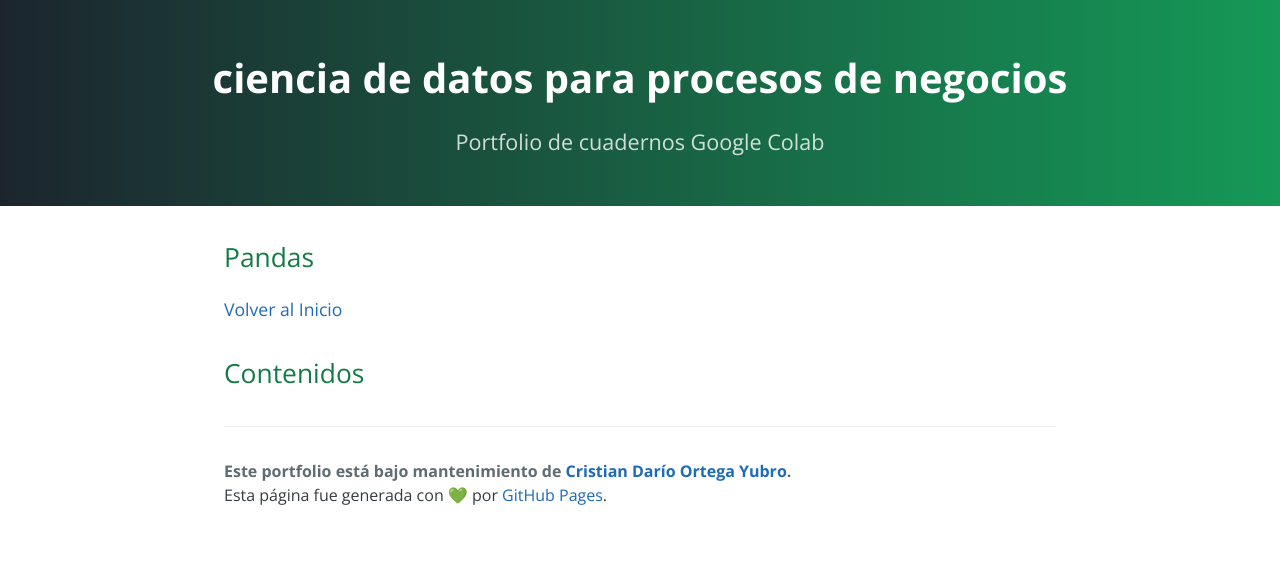
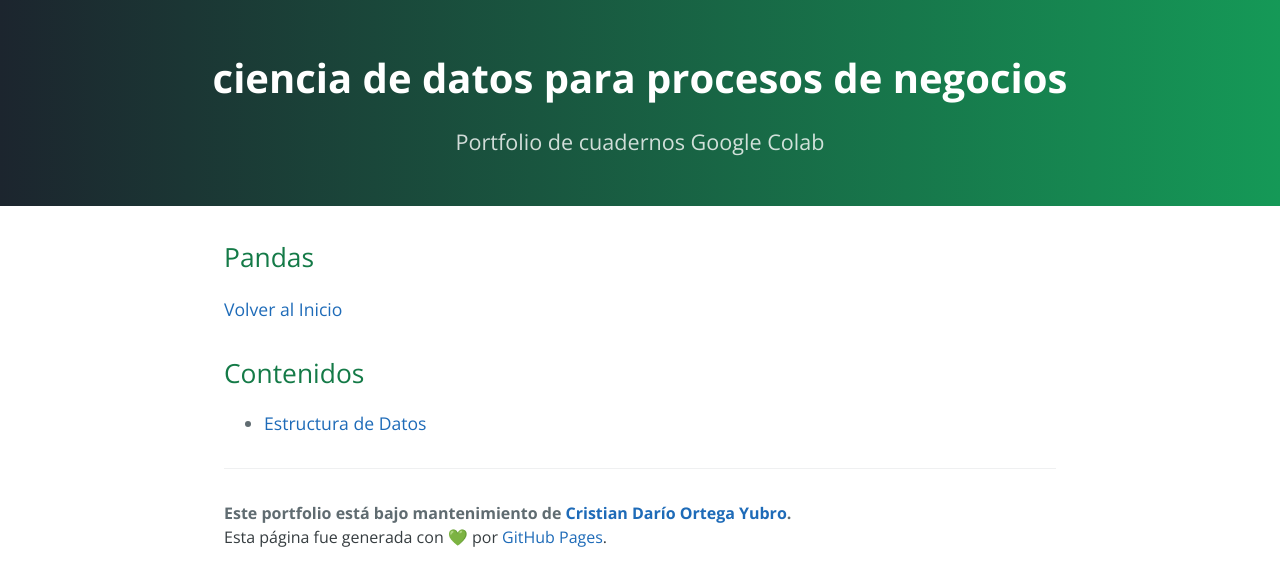
Before and after one commit to cristiandarioortegayubro/portfolio, a Jekyll site: the page built from md/pandas.md, in a window 1280 px wide. Shown: the top 586 px of the page. Built offline with Jekyll 4.4.1, drawn with Linux system fonts in a browser that asks for light colours.

Commit message:
Update pandas.md

```diff
--- a/md/pandas.md
+++ b/md/pandas.md
@@ -4,3 +4,4 @@ title: "Pandas"
 ---
 [Volver al Inicio](../index.md)
 ## Contenidos
+- [Estructura de Datos](pandas/estructura.md)
```
